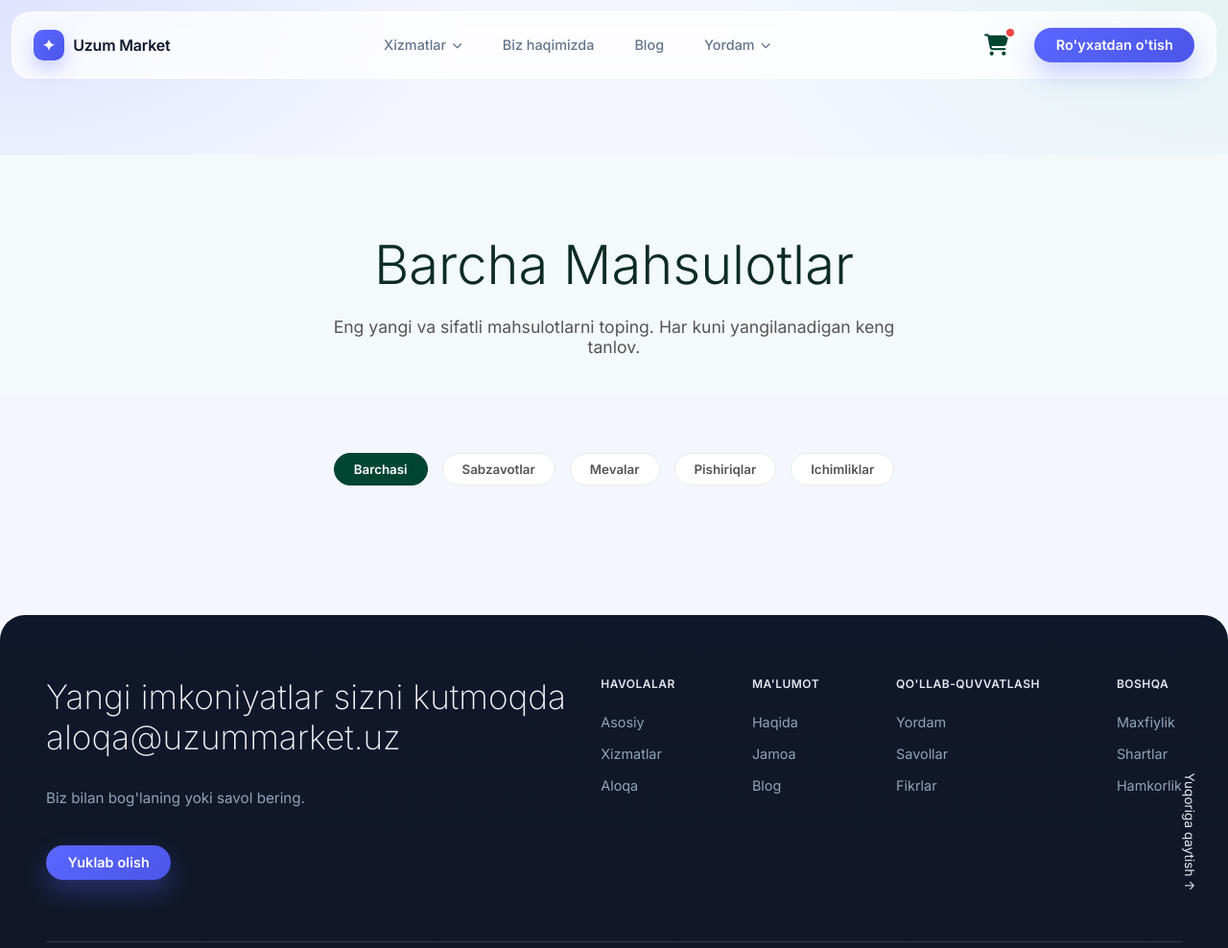
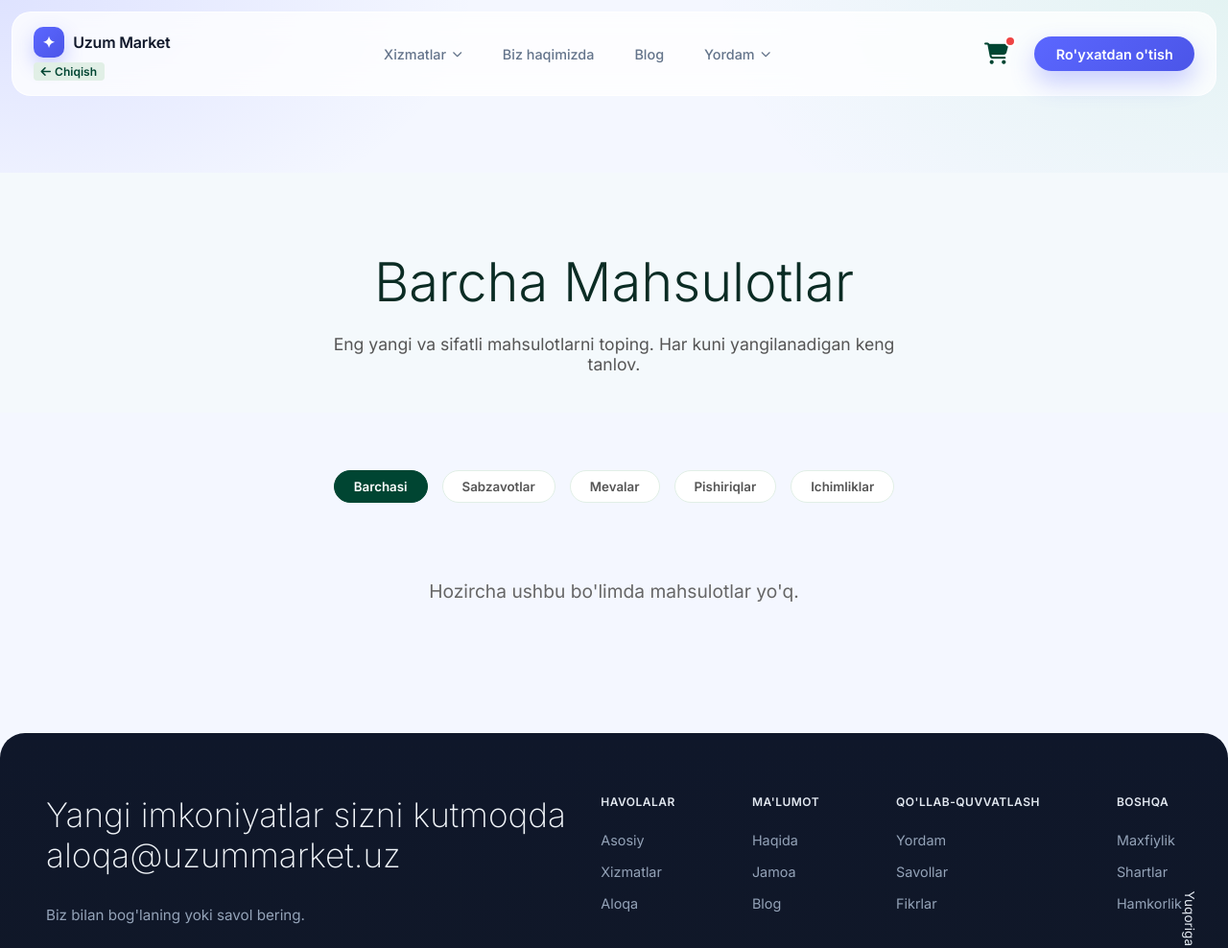
Before and after one commit to demoakauzt/uzum, a plain HTML site: page products.html in a window 1280 px wide. Shown: the top 988 px of the page at 96% size. Drawn offline with Linux system fonts and the light colour scheme; no server answers.

Commit message:
Successfully added exit buttons and navigation links across all pages

```diff
--- a/products.html
+++ b/products.html
@@ -12,10 +12,15 @@
 </head>
 <body>
     <header class="header">
-        <a href="index.html" class="logo" style="text-decoration: none; color: inherit; cursor: pointer;">
+        <div style="display: flex; flex-direction: column; align-items: flex-start;">
+            <a href="index.html" class="logo" style="text-decoration: none; color: inherit; cursor: pointer; margin-bottom: 5px;">
                 <div class="logo-icon">✦</div>
                 <span>Uzum Market</span>
             </a>
+            <a href="index.html" style="text-decoration: none; font-size: 0.75rem; color: #004532; font-weight: 600; display: flex; align-items: center; gap: 4px; padding: 2px 8px; background: #e1efe6; border-radius: 4px;">
+                <i class="fas fa-arrow-left"></i> Chiqish
+            </a>
+        </div>
         <nav class="nav">
             <div class="dropdown mega-dropdown">
                 <a href="#" class="nav-link">Xizmatlar <i class="fas fa-chevron-down text-xs"></i></a>
@@ -331,14 +336,17 @@
     let allProducts = [];
 
     async function loadProducts() {
-        const grid = document.getElementById('productsGrid');
         try {
             const res = await fetch('/api/products');
-            allProducts = await res.json();
+            if (res.ok) allProducts = await res.json();
+        } catch (err) {
+            console.log('Using offline data');
+        } finally {
+            const local = JSON.parse(localStorage.getItem('local_products') || '[]');
+            allProducts = [...local, ...allProducts];
+            renderProducts('Barchasi');
+        }
 
-            renderProducts('Barchasi');
-
-            // Set up filter buttons
         document.querySelectorAll('.filter-btn').forEach(btn => {
             btn.addEventListener('click', function() {
                 document.querySelectorAll('.filter-btn').forEach(b => b.classList.remove('active'));
@@ -346,10 +354,6 @@
                 renderProducts(this.textContent.trim());
             });
         });
-
-        } catch (err) {
-            console.error('Mahsulotlarni yuklashda xatolik:', err);
-        }
     }
 
     function renderProducts(category) {
@@ -396,7 +400,7 @@
         const cartCount = document.getElementById('cartCount');
 
         document.querySelectorAll('.add-to-cart').forEach(btn => {
-            btn.onclick = function(e) { // Using onclick for easy replacement
+            btn.onclick = function(e) {
                 const card = this.closest('.product-card');
                 const product = {
                     name: card.querySelector('.p-name').textContent,
```
Lines whose indentation alone changed are shown as unchanged.
